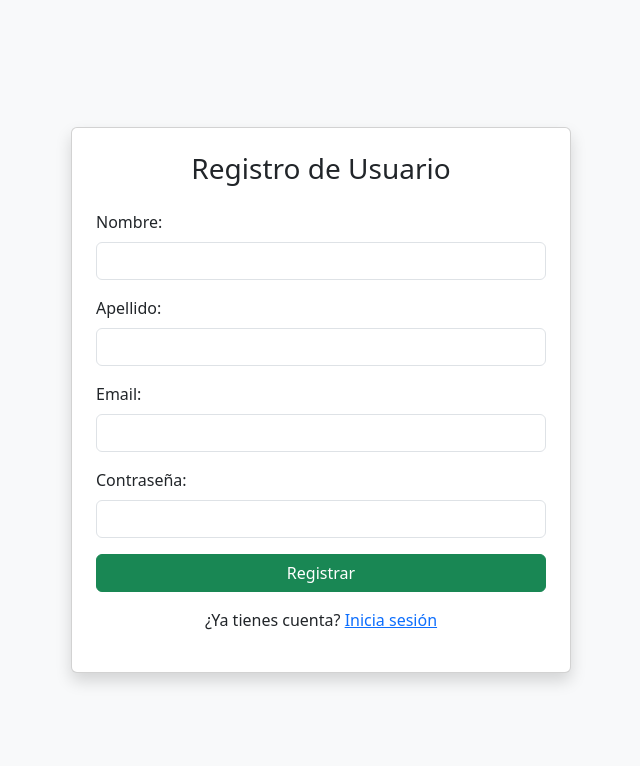
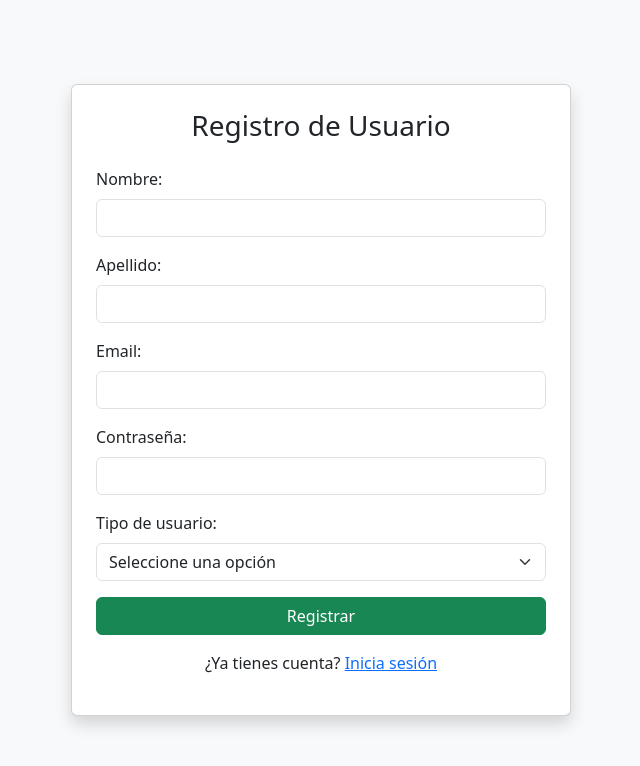
Before and after one commit to Jajasaludos89/Art, a Django app: page /registro/ in a window 1280 px wide. Shown: the top 766 px of the page, without its empty margins (319-959 px from the left). Run offline with Django 5.2, Linux system fonts and the light colour scheme.

Commit message:
agrgar campos en el formulario de registro

```diff
--- a/Aplicaciones/Seccion/templates/registro.html
+++ b/Aplicaciones/Seccion/templates/registro.html
@@ -42,6 +42,16 @@
                     <input type="password" class="form-control" id="password" name="password" required>
                 </div>
 
+                <!-- Tipo de Usuario -->
+                <div class="mb-3">
+                    <label for="tipo_usuario" class="form-label">Tipo de usuario:</label>
+                    <select class="form-select" id="tipo_usuario" name="tipo_usuario" required>
+                        <option value="" disabled selected>Seleccione una opción</option>
+                        <option value="cliente">Cliente</option>
+                        <option value="artista">Artista</option>
+                    </select>
+                </div>
+
                 <div class="d-grid">
                     <button type="submit" class="btn btn-success">Registrar</button>
                 </div>
```
